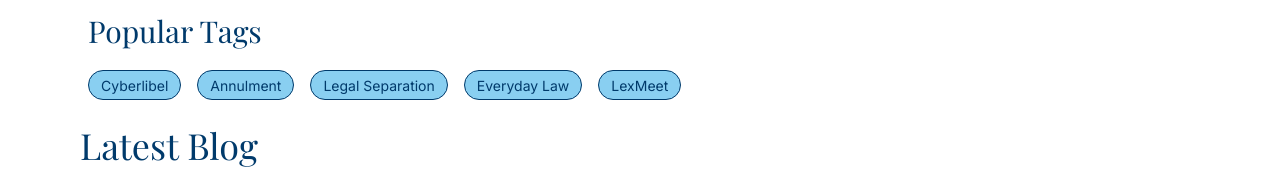
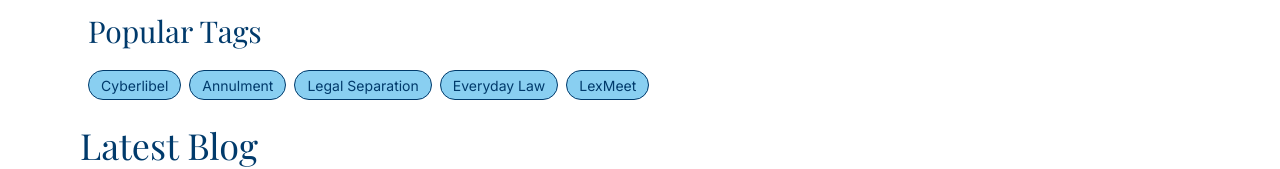
Before and after one commit to karllogdat/lexmeet-group4-template, a React (Vite) app: page /everyday-law in a window 1280 px wide. Shown: the part 239-408 px from the top of the page. Built offline with nearby package versions, Linux system fonts and the light colour scheme; a web font is replaced by a local one.

Commit message:
fix: adjusted gap on popular tags in everyday law main page

```diff
--- a/src/components/everyday_law/PopularTags.jsx
+++ b/src/components/everyday_law/PopularTags.jsx
@@ -4,7 +4,7 @@ export default function PopularTags({ tags }) {
   return (
     <div className="flex flex-col w-full gap-4 p-2">
       <h3 className="g4-heading-3 text-g4-900">Popular Tags</h3>
-      <div className="flex flex-wrap gap-4">
+      <div className="flex flex-wrap gap-2">
         {tags.map((tag, index) => (
           <Tag id={index} name={tag} />
         ))}
```
